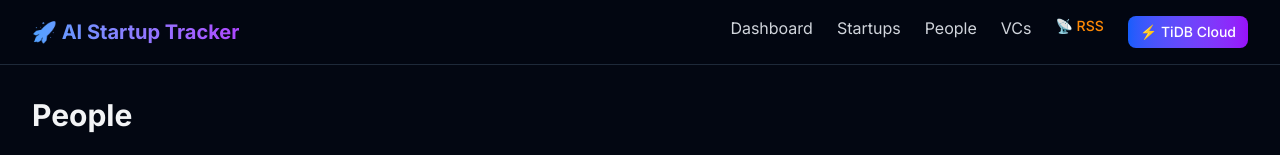
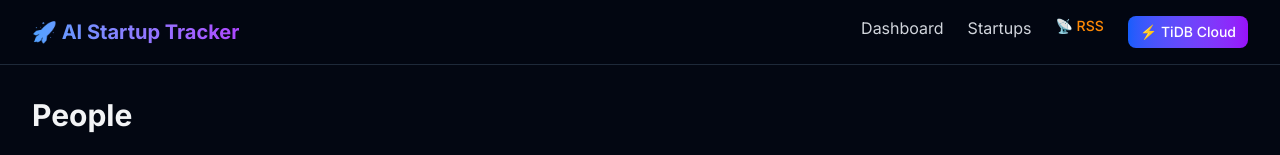
Before and after one commit to siddontang/ai-startup-tracker, a Next.js app: page /people in a window 1280 px wide. Shown: the top 155 px of the page. Built offline with nearby package versions, Linux system fonts and the light colour scheme; no server answers; the database is empty.

Commit message:
fix: remove People/VCs from nav bar, keep as dashboard card links only

```diff
--- a/src/app/layout.tsx
+++ b/src/app/layout.tsx
@@ -26,8 +26,6 @@ export default function RootLayout({ children }: { children: React.ReactNode })
               <div className="flex gap-6">
                 <Link href="/" className="text-gray-300 hover:text-white transition">Dashboard</Link>
                 <Link href="/startups" className="text-gray-300 hover:text-white transition">Startups</Link>
-                <Link href="/people" className="text-gray-300 hover:text-white transition">People</Link>
-                <Link href="/vcs" className="text-gray-300 hover:text-white transition">VCs</Link>
                 <a href="/api/rss" target="_blank" className="text-orange-400 hover:text-orange-300 transition text-sm font-medium">📡 RSS</a>
                 <a href="https://tidbcloud.com/free-trial/?utm_source=sales_bdm&utm_medium=sales&utm_content=Siddon" target="_blank" rel="noopener noreferrer" className="bg-gradient-to-r from-blue-600 to-purple-600 hover:from-blue-500 hover:to-purple-500 text-white px-3 py-1.5 rounded-lg text-sm font-medium transition">⚡ TiDB Cloud</a>
               </div>
```
